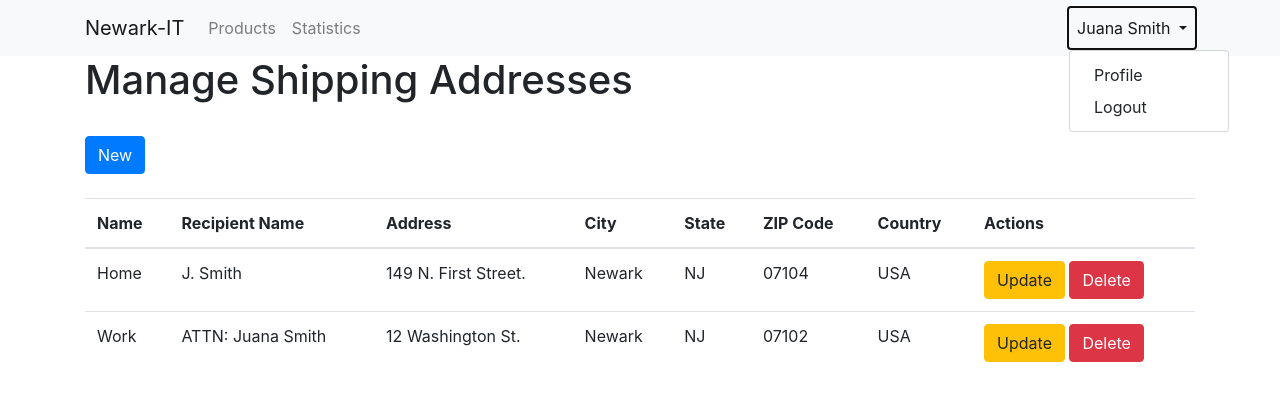
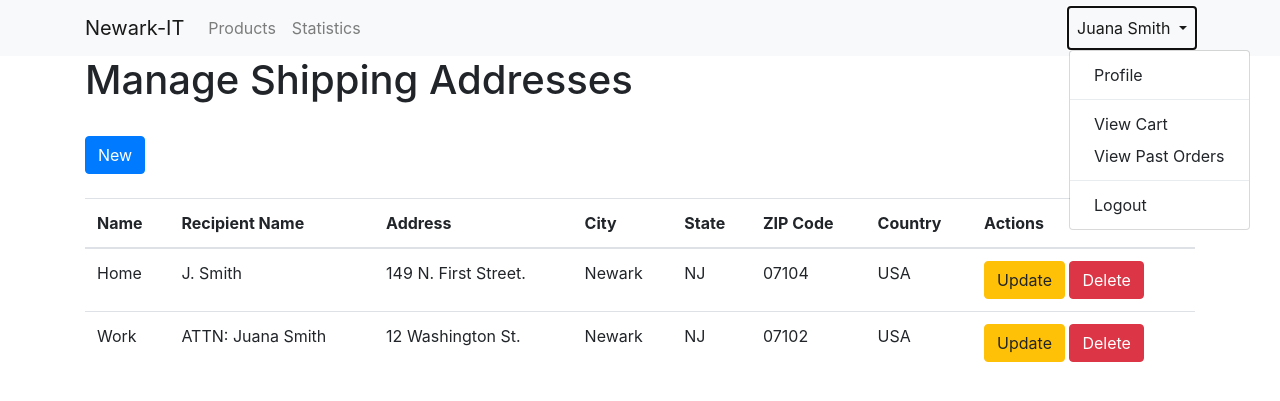
Before and after one commit to Jsvcycling/njit_cs631_project, a Flask app: page /profile/addresses in a window 1280 px wide, after a click on "Juana Smith". Shown: the top 401 px of the page. Run offline with Flask 2, Linux system fonts and the light colour scheme; the visitor is signed in with stand-in values (Sample User, id 1); data comes from the database, SQL or seed files in the repository; parts of the project's set-up code (start-up, migrations or seed data) failed here and were passed over; some libraries are stand-ins or nearby versions.

Commit message:
Added view cart and view past orders links to user dropdown.

```diff
--- a/templates/layout.html
+++ b/templates/layout.html
@@ -38,6 +38,10 @@
                 </a>
                 <div class="dropdown-menu" aria-labelledby="navbarDropdownMenuLink">
                   <a class="dropdown-item" href="/profile">Profile</a>
+                  <div class="dropdown-divider"></div>
+                  <a class="dropdown-item" href="/basket">View Cart</a>
+                  <a class="dropdown-item" href="/orders">View Past Orders</a>
+                  <div class="dropdown-divider"></div>
                   <a class="dropdown-item" href="/logout">Logout</a>
                 </div>
               </li>
```
